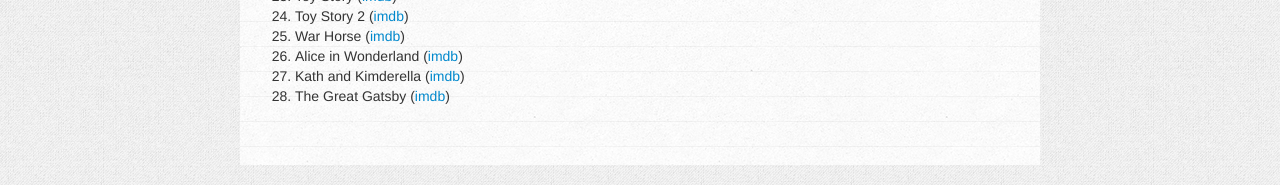
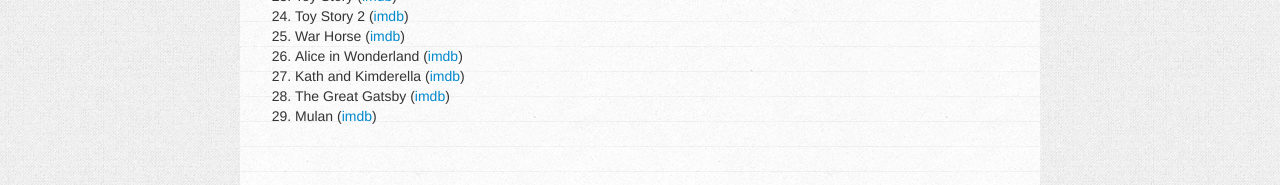
Before and after one commit to charlottepierce/charlottepierce.github.com, a Jekyll site: the page built from _posts/2013-01-01-50-50-Challenge-2013.markdown, in a window 1280 px wide. Shown: the part 1162-1347 px from the top of the page. Built offline with Jekyll 4.4.1, drawn with Linux system fonts in a browser that asks for light colours.

Commit message:
Updated 50/50 challenge list.

```diff
--- a/_posts/2013-01-01-50-50-Challenge-2013.markdown
+++ b/_posts/2013-01-01-50-50-Challenge-2013.markdown
@@ -53,3 +53,4 @@
 26. Alice in Wonderland ([imdb](http://www.imdb.com/title/tt0043274/))
 27. Kath and Kimderella ([imdb](http://www.imdb.com/title/tt1859607/))
 28. The Great Gatsby ([imdb](http://www.imdb.com/title/tt1343092/))
+29. Mulan ([imdb](http://www.imdb.com/title/tt0120762/))
```
